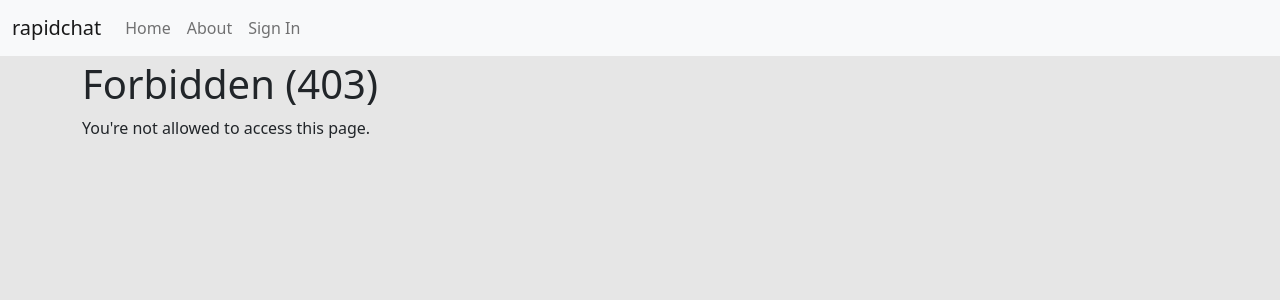
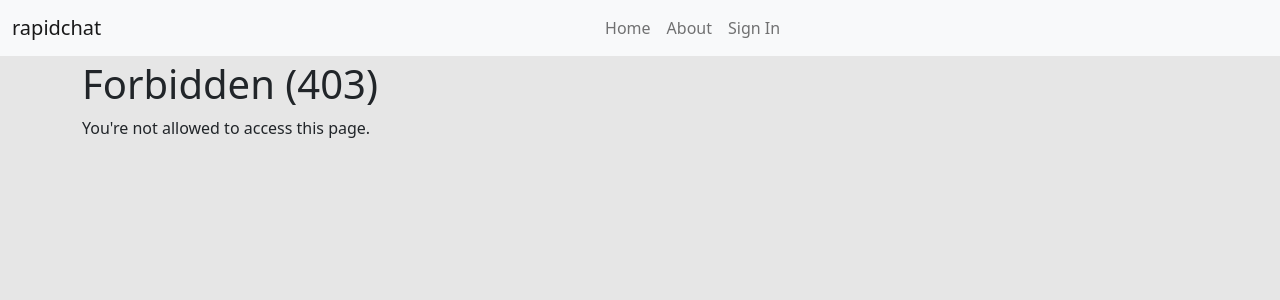
Before and after one commit to david96182/rapidchat, a Django app: template rapidchat/templates/403.html in a window 1280 px wide. Shown: the top 300 px of the page. Run offline with Django 4.2, Linux system fonts and the light colour scheme; the template is opened without the code that fills it, so the values that code supplies are empty; some libraries are stand-ins or nearby versions.

Commit message:
center navbvar elements

```diff
--- a/rapidchat/templates/base.html
+++ b/rapidchat/templates/base.html
@@ -56,7 +56,8 @@
             <span class="navbar-toggler-icon"></span>
           </button>
           <a class="navbar-brand" href="{% url 'home' %}">rapidchat</a>
-          <div class="collapse navbar-collapse" id="navbarSupportedContent">
+          <div class="collapse navbar-collapse justify-content-center"
+               id="navbarSupportedContent">
             <ul class="navbar-nav mr-auto">
               <li class="nav-item active">
                 <a class="nav-link" href="{% url 'home' %}">Home <span class="visually-hidden">(current)</span></a>
```
